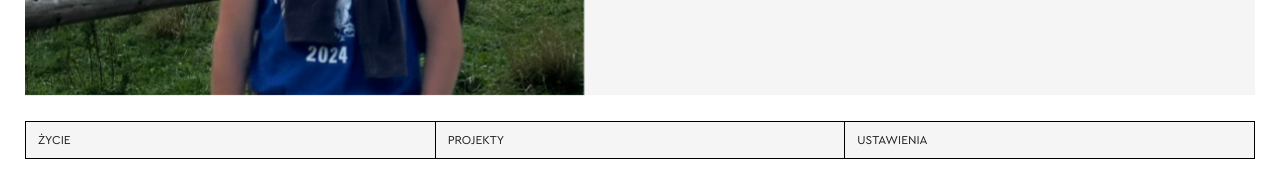
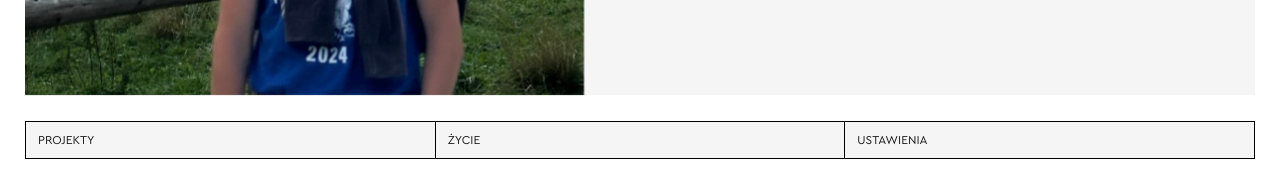
Before and after one commit to beaugarr/portfolio, a Next.js app: page / in a window 1280 px wide. Shown: the part 780-962 px from the top of the page. Built offline with nearby package versions, Linux system fonts and the light colour scheme.

Commit message:
Refactor PageBar component for improved structure and readability

```diff
--- a/comps/pageBar.tsx
+++ b/comps/pageBar.tsx
@@ -1,4 +1,3 @@
-// components/PageBar.tsx
 "use client";
 
 import React, { useState } from "react";
@@ -16,58 +15,33 @@ const PageBar: React.FC<PageBarProps> = ({ onFilterChange, isExpanded }) => {
   const { language } = useTheme();
   const t = translations[language];
 
+  const sections = [
+    { label: t.work, filter: "WORK" },
+    { label: t.life, filter: "LIFE" },
+    { label: t.settings, filter: "SETTINGS" },
+  ];
+
   const handleClick = (index: number) => {
-    const newActiveIndex = activeIndex === index ? null : index; // Toggle selection
+    const newActiveIndex = activeIndex === index ? null : index;
     setActiveIndex(newActiveIndex);
-
-    const filter =
-      newActiveIndex !== null
-        ? newActiveIndex === 0
-          ? "WORK"
-          : newActiveIndex === 1
-          ? "LIFE"
-          : newActiveIndex === 2
-          ? "SETTINGS"
-          : null
-        : null;
-    onFilterChange(filter);
+    onFilterChange(newActiveIndex !== null ? sections[newActiveIndex].filter : null);
   };
 
   return (
-    <div
-      id="pageBar"
-      className={`${styles.bar} ${isExpanded ? styles.expandedBar : ""}`}
-    >
-      <div
-        className={styles.barSection}
-        style={{
-          flex: activeIndex === 1 ? 2 : 1,
-          fontWeight: activeIndex === 1 ? 800 : 400,
-        }} // 40% width if active, 20% if not
-        onClick={() => handleClick(1)}
-      >
-        <h3 className={styles.barText}>{t.life}</h3>
-      </div>
-      <div
-        className={styles.barSection}
-        style={{
-          flex: activeIndex === 0 ? 2 : 1,
-          fontWeight: activeIndex === 0 ? 800 : 400,
-        }} // 40% width if active, 20% if not
-        onClick={() => handleClick(0)}
-      >
-        <h3 className={styles.barText}>{t.work}</h3>
-      </div>
-      <div
-        className={styles.barSection}
-        style={{
-          flex: activeIndex === 2 ? 2 : 1,
-          fontWeight: activeIndex === 2 ? 800 : 400,
-        }} // 40% width if active, 20% if not
-        onClick={() => handleClick(2)}
-      >
-        <h3 className={styles.barText}>{t.settings}</h3>
-      </div>
+    <div id="pageBar" className={`${styles.bar} ${isExpanded ? styles.expandedBar : ""}`}>
+      {sections.map((section, index) => (
+        <div
+          key={index}
+          className={styles.barSection}
+          style={{
+            flex: activeIndex === index ? 2 : 1,
+            fontWeight: activeIndex === index ? 800 : 400,
+          }}
+          onClick={() => handleClick(index)}
+        >
+          <h3 className={styles.barText}>{section.label}</h3>
+        </div>
+      ))}
     </div>
   );
 };
--- a/styles/page.module.css
+++ b/styles/page.module.css
@@ -36,12 +36,6 @@
   border-left: 0.25px solid var(--color-border);
   cursor: pointer;
   transition: flex 0.3s ease, border 0.3s ease, border-left 0.3s ease;
-  user-select: none;
-}
-
-.barSection * {
-  user-select: none;
-  -webkit-user-select: none; /* Safari */
 }
 
 .barSection:first-child {
```
